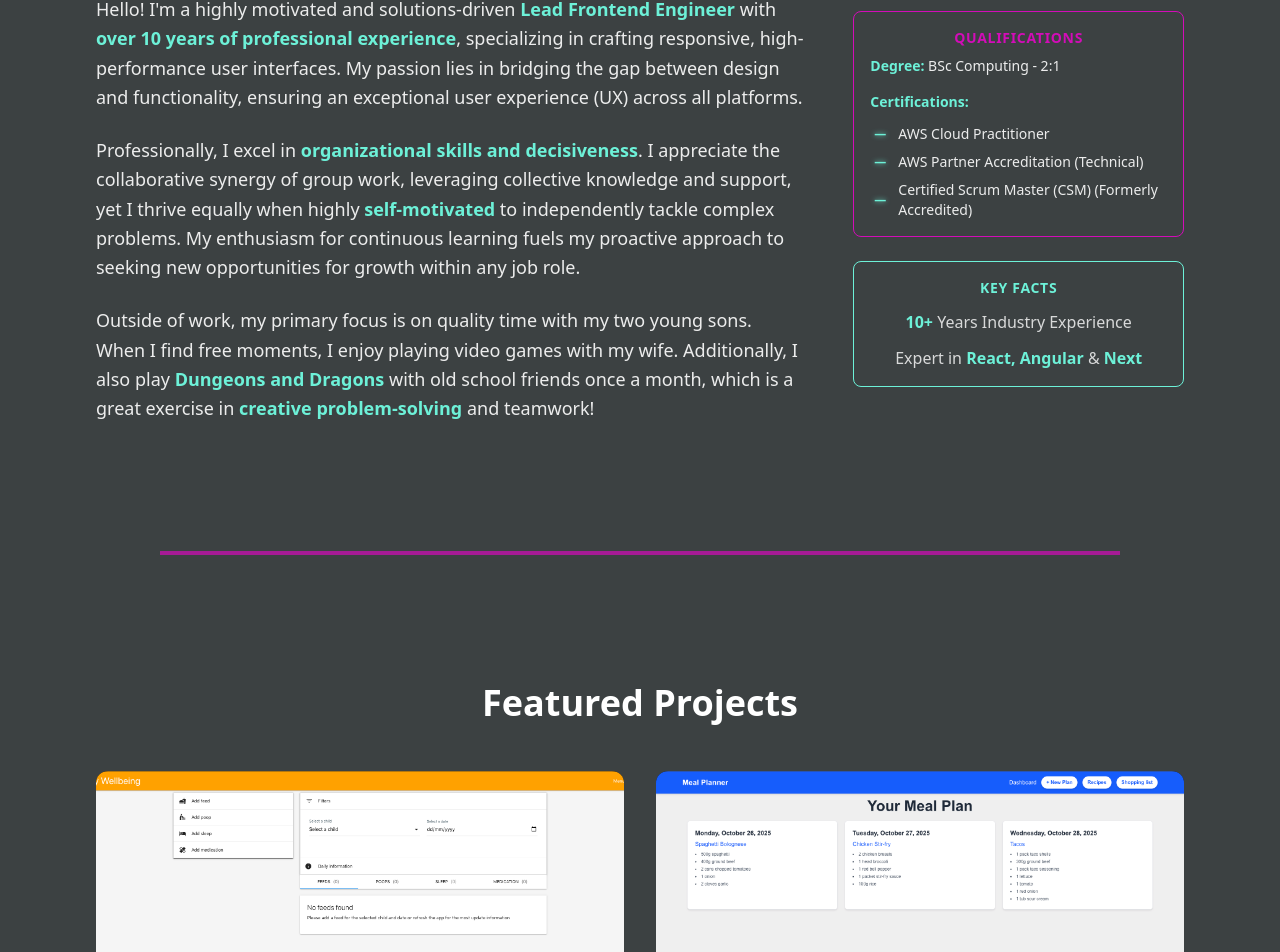
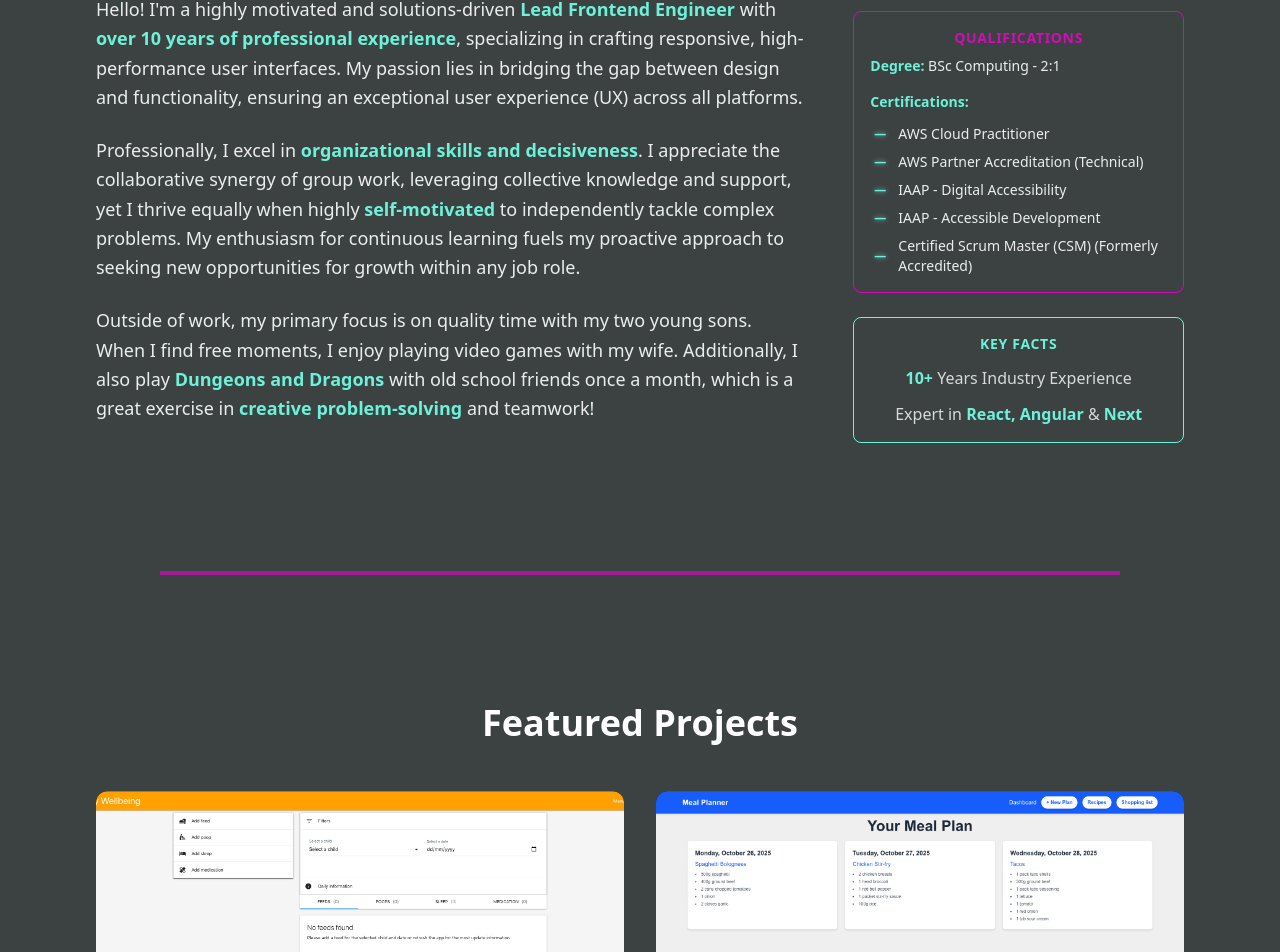
Before and after one commit to joshhallan/portfolio2025, a Next.js app: page / in a window 1280 px wide. Shown: the part 767-1719 px from the top of the page. Built offline with nearby package versions, Linux system fonts and the light colour scheme.

Commit message:
Updated certifications

```diff
--- a/src/components/HomePage/About/About.tsx
+++ b/src/components/HomePage/About/About.tsx
@@ -5,9 +5,7 @@ export default function About() {
 
   return (
     <section id="about" className="container mx-auto max-w-6xl px-8 py-16">
-      <h2
-        className="text-4xl font-bold mb-12 text-center text-white"
-      >
+      <h2 className="text-4xl font-bold mb-12 text-center text-white">
         About Me
       </h2>
 
@@ -85,6 +83,7 @@ export default function About() {
                   </span>
                   AWS Cloud Practitioner
                 </div>
+
                 <div className="flex items-center">
                   <span
                     className="inline-block px-1 mr-2 text-xs font-bold"
@@ -96,6 +95,32 @@ export default function About() {
                     —
                   </span>
                   AWS Partner Accreditation (Technical)
+                </div>
+
+                <div className="flex items-center">
+                  <span
+                    className="inline-block px-1 mr-2 text-xs font-bold"
+                    style={{
+                      color: "var(--neon-blue)",
+                      textShadow: "0 0 5px var(--neon-blue)",
+                    }}
+                  >
+                    —
+                  </span>
+                  IAAP - Digital Accessibility
+                </div>
+
+                <div className="flex items-center">
+                  <span
+                    className="inline-block px-1 mr-2 text-xs font-bold"
+                    style={{
+                      color: "var(--neon-blue)",
+                      textShadow: "0 0 5px var(--neon-blue)",
+                    }}
+                  >
+                    —
+                  </span>
+                  IAAP - Accessible Development
                 </div>
 
                 <div className="flex items-center">
```
